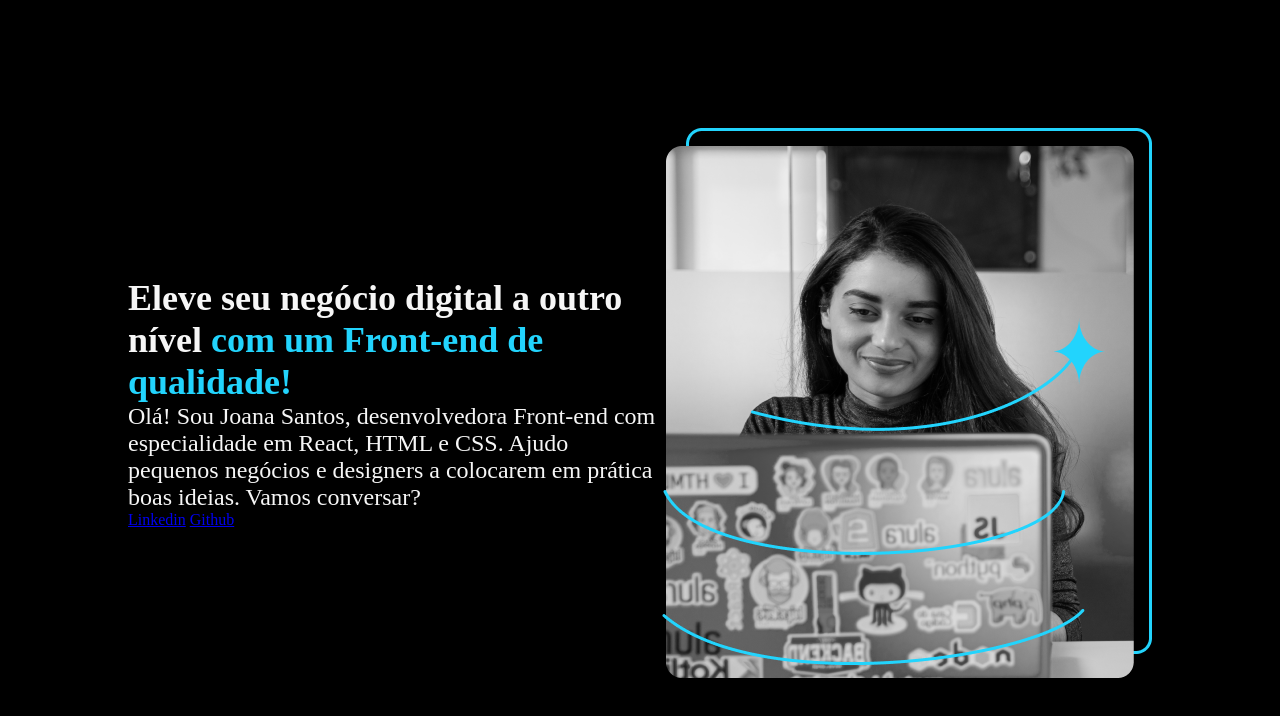
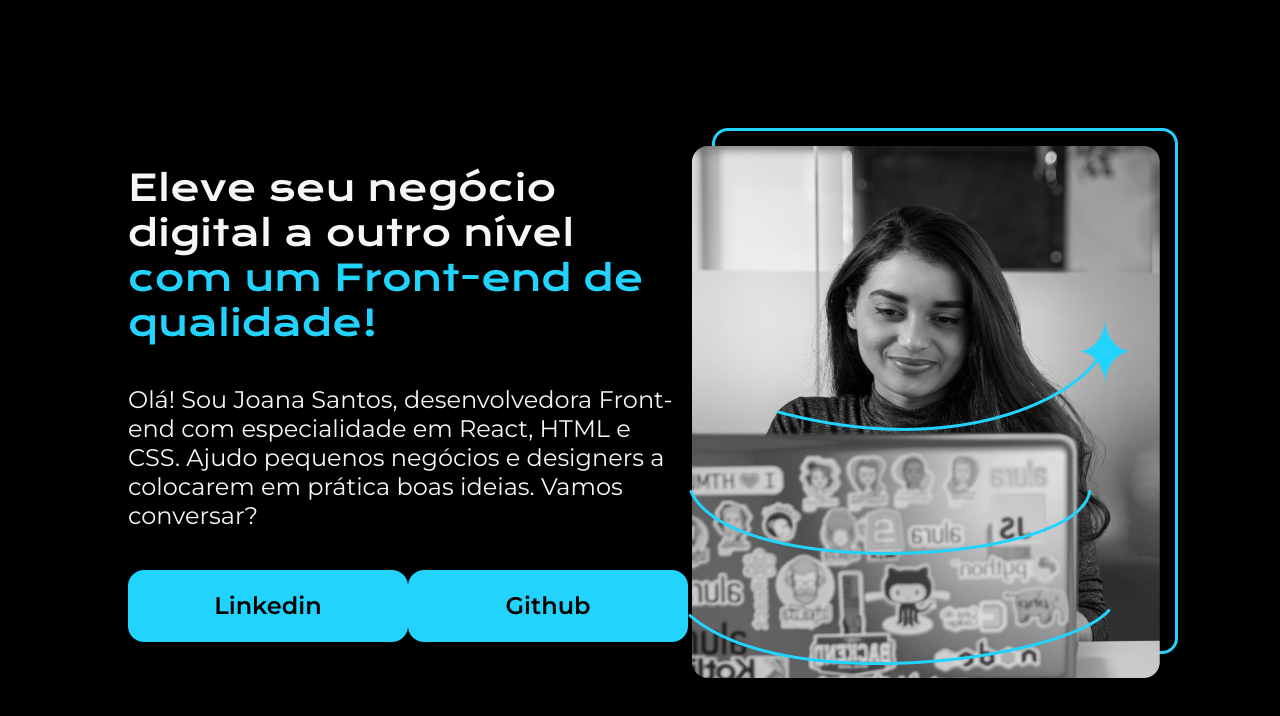
Before and after one commit to ericsonnascimento/portfolio_html_css_v1, a plain HTML site: page index.html in a window 1280 px wide. Drawn offline with nearby package versions, Linux system fonts and the light colour scheme.

Commit message:
adicionado google fonts ao CSS, putilização de semnância BEM para criar as classes, criação de uma div os botões e uma outra classe para as ancoras, finzaliação dos botões.

```diff
--- a/index.html
+++ b/index.html
@@ -10,14 +10,16 @@
 <body>
     <main class="apresentacao">
         <section class="apresentacao__conteudo">
-            <h1 class="apresentacao__conteudo__titulo">Eleve seu negócio digital a outro nível <strong class="apresentacao__conteudo__destaque">com um Front-end de qualidade!</strong></h1>
+            <h1 class="apresentacao__conteudo__titulo">Eleve seu negócio digital a outro nível <strong class="apresentacao__conteudo__titulo__destaque">com um Front-end de qualidade!</strong></h1>
             <p class="apresentacao__conteudo__texto">Olá! Sou Joana Santos, desenvolvedora
                 Front-end com especialidade em React, HTML e
                 CSS. Ajudo pequenos negócios e designers a
                 colocarem em prática boas ideias. Vamos
                 conversar?</p>
-            <a href="https://www.linkedin.com/in/ericson-nascimento-4a7892253/">Linkedin</a>
-            <a href="https://github.com/ericsonnascimento">Github</a>
+            <div class="apresentacao__conteudo__links">
+                <a class="apresentacao__conteudo__links__link" href="https://www.linkedin.com/in/ericson-nascimento-4a7892253/">Linkedin</a>
+                <a class="apresentacao__conteudo__links__link" href="https://github.com/ericsonnascimento">Github</a>
+            </div>
         </section>
         <img src="./Imagem.png" alt="foto do portifolio">
     </main>
--- a/style.css
+++ b/style.css
@@ -1,3 +1,5 @@
+@import url('https://fonts.googleapis.com/css2?family=Krona+One&family=Montserrat:ital,wght@0,100..900;1,100..900&display=swap');
+
 *{
     margin: 0;
     padding: 0;
@@ -18,16 +20,42 @@ body{
 
 .apresentacao__conteudo{
     width: 615px;
+    display: flex;
+    flex-direction: column;
+    gap: 40px;
 }
 
-.apresentacao__conteudo__destaque {
-    color: #22D4FD;
+.apresentacao__conteudo__titulo{
+    font-size: 36px;
+    font-family: "Krona One", sans-serif;
+    font-weight: 400;
 }
 
-.apresentacao__conteudo__titulo {
-    font-size: 36px;
+.apresentacao__conteudo__titulo__destaque{
+    color: #22D4FD;
+    font-weight: 400;
 }
 
-.apresentacao__conteudo__texto {
+.apresentacao__conteudo__texto{
     font-size: 24px;
+    font-family: "Montserrat", sans-serif;
 }
+
+.apresentacao__conteudo__links{
+    display: flex;
+    justify-content: space-between;
+}
+
+.apresentacao__conteudo__links__link{
+    background-color: #22D4FD;
+    width: 280px;
+    font-size: 24px;
+    text-align: center;
+    padding: 21.5px 0;
+    border-radius: 16px;
+    text-decoration: none;
+    color: #000000;
+    font-family: "Montserrat", sans-serif;
+    font-weight: 600;
+
+}
```
